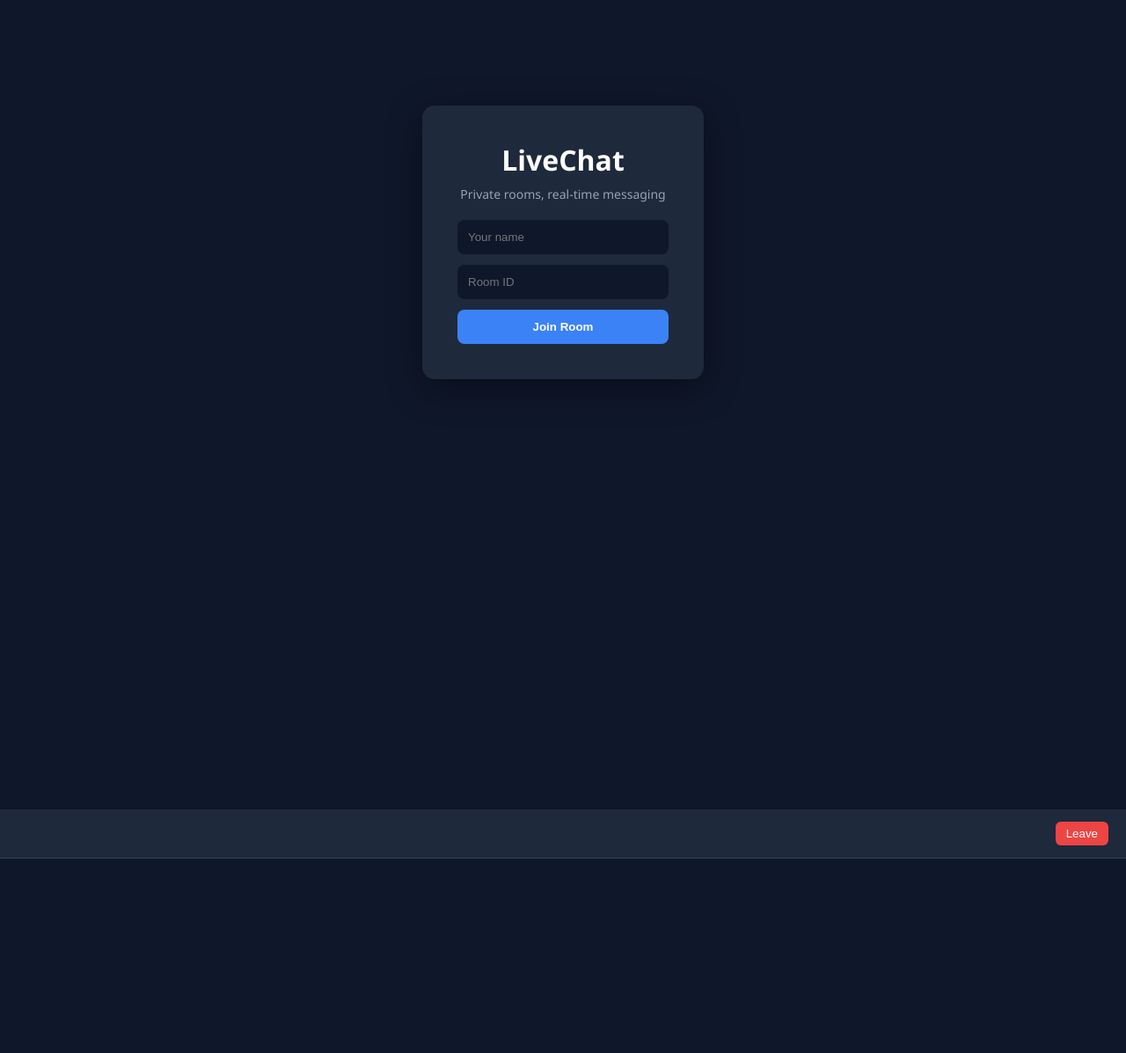
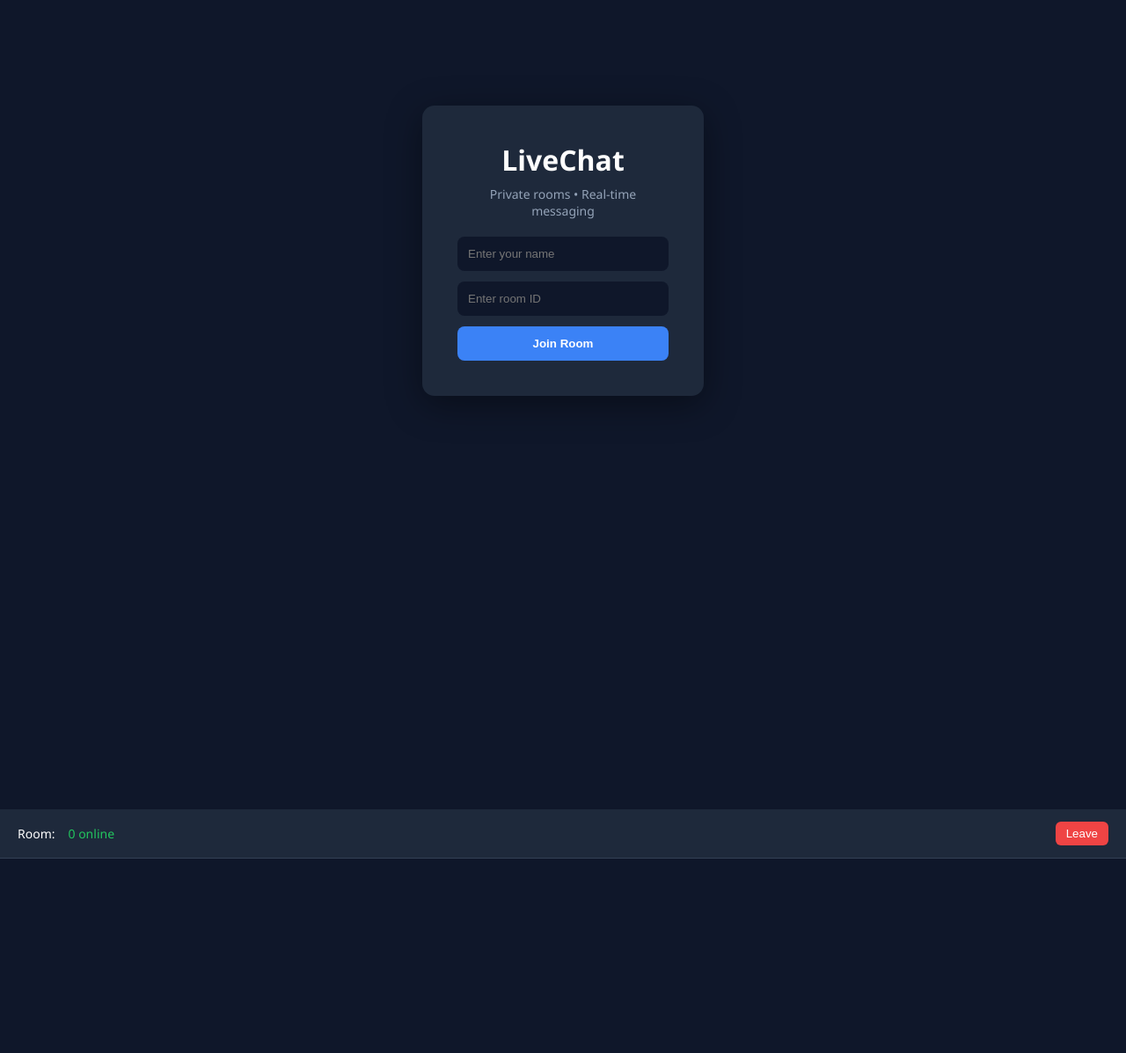
Before and after one commit to HARIKRISHNAA-K-R/LinkChat, a Flask app: page / in a window 1280 px wide. Shown: the top 1197 px of the page at 88% size. Run offline with Flask 3, Linux system fonts and the light colour scheme; some libraries are stand-ins or nearby versions.

Commit message:
Update index.html

```diff
--- a/templates/index.html
+++ b/templates/index.html
@@ -3,40 +3,98 @@
 <head>
 <meta charset="UTF-8">
 <meta name="viewport" content="width=device-width, initial-scale=1.0">
+
 <title>LiveChat</title>
+
 <link rel="stylesheet" href="/static/style.css">
+
 </head>
+
 <body>
 
+<!-- JOIN SCREEN -->
+
 <div id="joinScreen" class="screen">
+
   <div class="join-card">
+
     <h1>LiveChat</h1>
-      <p class="subtitle">Private rooms, real-time messaging</p>
-      <input id="usernameInput" type="text" placeholder="Your name" maxlength="20" autocomplete="off">
-      <input id="roomInput" type="text" placeholder="Room ID" maxlength="20" autocomplete="off">
+    <p class="subtitle">Private rooms • Real-time messaging</p>
+
+    <input
+      id="usernameInput"
+      type="text"
+      placeholder="Enter your name"
+      maxlength="20"
+      autocomplete="off"
+    >
+
+    <input
+      id="roomInput"
+      type="text"
+      placeholder="Enter room ID"
+      maxlength="20"
+      autocomplete="off"
+    >
+
     <button onclick="joinRoom()">Join Room</button>
+
     <p id="joinError" class="error-msg"></p>
-    </div>
+
   </div>
 
+</div>
+
+
+<!-- CHAT SCREEN -->
+
 <div id="chatScreen" class="screen hidden">
+
+  <!-- Header -->
+
   <div class="chat-header">
+
     <div class="header-info">
-        <span id="roomLabel"></span>
-        <span id="onlineCount" class="online-badge"></span>
+      <span id="roomLabel">Room:</span>
+      <span id="onlineCount" class="online-badge">0 online</span>
     </div>
+
     <button id="leaveBtn" onclick="leaveRoom()">Leave</button>
+
   </div>
+
+
+  <!-- Chat Messages -->
 
   <div id="chatBox"></div>
 
+
+  <!-- Message Input -->
+
   <div class="input-row">
-      <input id="msgInput" type="text" placeholder="Type a message..." maxlength="500" autocomplete="off">
+
+    <input
+      id="msgInput"
+      type="text"
+      placeholder="Type a message..."
+      maxlength="500"
+      autocomplete="off"
+    >
+
     <button id="sendBtn" onclick="sendMsg()">Send</button>
-    </div>
+
   </div>
 
+</div>
+
+
+<!-- SocketIO -->
+
 <script src="https://cdn.socket.io/4.3.2/socket.io.min.js"></script>
+
+<!-- Chat Script -->
+
 <script src="/static/script.js"></script>
+
 </body>
 </html>
```
Lines whose indentation alone changed are shown as unchanged.
